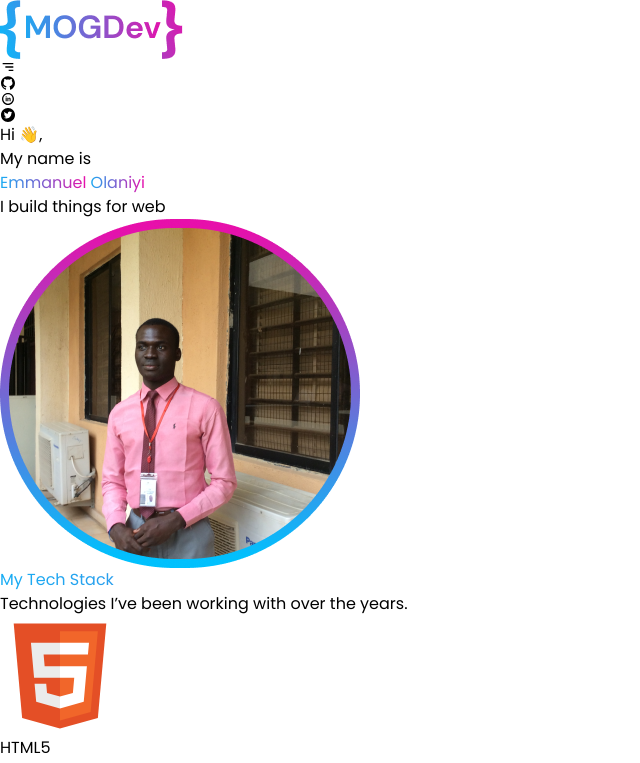
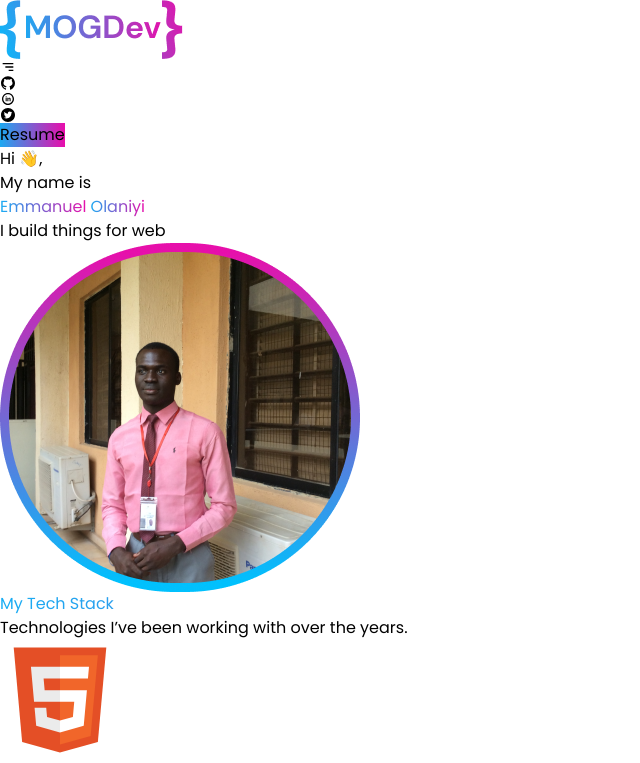
Before and after one commit to himarnoel/Portfolio, a React (Vite) app: page / in a window 1280 px wide. Shown: the top 763 px of the page, without its empty margins (0-640 px from the left). Built offline with nearby package versions, Linux system fonts and the light colour scheme.

Commit message:
worked on na

```diff
--- a/src/App.css
+++ b/src/App.css
@@ -53,3 +53,8 @@ background-clip: text;
     0% { transform: translateY(0); }
     100% { transform: translateY(-10px); }
 }
+
+
+.btn{
+    background: linear-gradient(90deg, #13B0F5 -4.79%, #E90DAB 100%);
+}
--- a/src/Components/NavBar.tsx
+++ b/src/Components/NavBar.tsx
@@ -11,15 +11,16 @@ const NavBar = () => {
         <img
           src={logo}
           alt=""
-          className="object-contain w-[6rem] md:w-[10rem] lg:w-[9rem]"
+          className="object-contain w-[6rem] md:w-[10rem] lg:w-[7rem]"
         />
         <div className="">
           <BiMenuAltRight className="text-4xl md:text-6xl lg:hidden" />
         </div>
-        <div className="hidden lg:flex gap-x-4 font-medium text-[#666666] ">
+        <div className="hidden lg:flex gap-x-4  items-center font-medium text-[#666666] ">
           <AiFillGithub className="text-3xl" />
           <TiSocialLinkedinCircular className="text-3xl" />
           <AiFillTwitterCircle className="text-3xl" />
+          <button className="px-8 rounded py-2 btn text-white">Resume</button>
         </div>
       </nav>
     </div>
```
